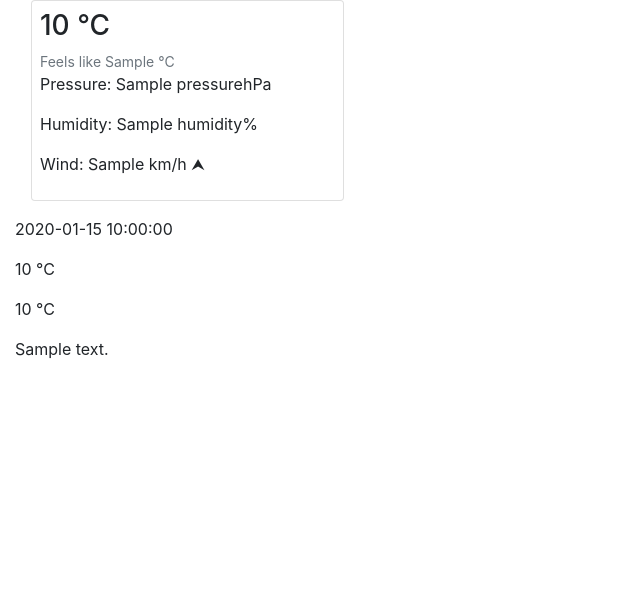
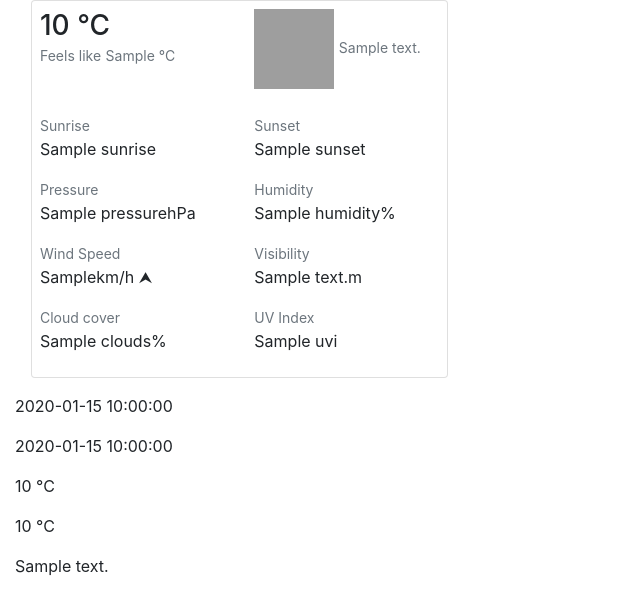
Before and after one commit to Akelly2/weather, a Flask app: template web/templates/location_view.html in a window 1280 px wide. Shown: the part 16-631 px from the top of the page, without its empty margins (0-640 px from the left). Run offline with Flask 2, Linux system fonts and the light colour scheme; the template is opened without the code that fills it: most values are stand-ins (such as "Sample title", 1, 10 or a date in 2020); parts of the project's set-up code (start-up, migrations or seed data) failed here and were passed over; some libraries are stand-ins or nearby versions; grey boxes are pictures that could not be loaded.

Commit message:
changed layout, added icons

```diff
--- a/data_pipeline/load_daily.py
+++ b/data_pipeline/load_daily.py
@@ -52,6 +52,7 @@ for filename in os.listdir('data_pipeline/data'):
 
             item["condition_name"] = item["weather"][0]["main"]
             item["condition_description"] = item["weather"][0]["description"]
+            item["icon"] = item["weather"][0]["icon"]
 
             del item["weather"]
             del item["temp"]
@@ -78,7 +79,7 @@ for filename in os.listdir('data_pipeline/data'):
             Clouds,Probability_of_Precipitation,UVI,Rain_mm,Snow_mm,
             Day_Temp,Min_Temp,Max_Temp,Night_Temp,Evening_Temp,
             Morning_Temp,Day_FL,Night_FL,Evening_FL,Morning_FL,Condition_Name,
-            Condition_Description,Location_Key,Current_or_Forecast) """
+            Condition_Description,Icon_Code,Location_Key,Current_or_Forecast) """
         sql = qb.create_insert_statement('Weather_Daily', column_string, sb.table_to_string(df_forecast))
         qe.execute_query(f"DELETE FROM weather_daily WHERE location_key = {key};")
         qe.execute_query(sql)
--- a/data_pipeline/load_hourly.py
+++ b/data_pipeline/load_hourly.py
@@ -43,6 +43,7 @@ for filename in os.listdir('data_pipeline/data'):
         # Conditions are reassigned as key-values
         data["current"]["condition_name"] = data["current"]["weather"][0]["main"]
         data["current"]["condition_description"] = data["current"]["weather"][0]["description"]
+        data["current"]["icon"] = data["current"]["weather"][0]["icon"]
 
         del data["current"]["weather"]
 
@@ -62,6 +63,7 @@ for filename in os.listdir('data_pipeline/data'):
 
             item["condition_name"] = item["weather"][0]["main"]
             item["condition_description"] = item["weather"][0]["description"]
+            item["icon"] = item["weather"][0]["icon"]
 
             del item["weather"]
 
@@ -87,7 +89,8 @@ for filename in os.listdir('data_pipeline/data'):
         print("Writing data.")
         column_string = """("datetime",Temperature,Feels_Like,Pressure,Humidity,Dew_Point,UVI,Clouds,
                             Visibility,Wind_Speed,Wind_Direction,Rain_mm,
-                            Snow_mm,Condition_Name,Condition_Description,Probability_of_Precipitation,Current_or_Forecast,Location_Key)"""
+                            Snow_mm,Condition_Name,Condition_Description,Icon_Code,
+                            Probability_of_Precipitation,Current_or_Forecast,Location_Key)"""
         sql = qb.create_insert_statement('Weather_Hourly', column_string, sb.table_to_string(df_combined))
         qe.execute_query(f"DELETE FROM weather_hourly WHERE location_key = {key};")
         qe.execute_query(sql)
--- a/data_pipeline/time.txt
+++ b/data_pipeline/time.txt
@@ -1 +1 @@
-2020-12-24 19:26:06.303333
+2020-12-26 21:30:15.400504
--- a/sql/Weather_Daily.sql
+++ b/sql/Weather_Daily.sql
@@ -1,3 +1,4 @@
+DROP TABLE Weather_Daily;
 CREATE TABLE Weather_Daily (
     "datetime" TIMESTAMP,
     Current_or_Forecast VARCHAR(15),
@@ -24,6 +25,7 @@ CREATE TABLE Weather_Daily (
     Snow_mm VARCHAR(100),
     Condition_Name VARCHAR(100),
     Condition_Description VARCHAR(100),
+    Icon_Code CHAR(3),
     Sunrise TIMESTAMP,
     Sunset TIMESTAMP
 );
--- a/sql/Weather_Hourly.sql
+++ b/sql/Weather_Hourly.sql
@@ -18,4 +18,5 @@ CREATE TABLE Weather_Hourly (
     Snow_mm VARCHAR(100),
     Condition_Name VARCHAR(100),
     Condition_Description VARCHAR(100),
+    Icon_Code CHAR(3)
 );
--- a/web/queries.py
+++ b/web/queries.py
@@ -1,6 +1,6 @@
 current_sql = """
     select
-        cast("datetime" as varchar(100)) datetime,
+        cast("datetime" + interval '1 second' * timezone_offset as varchar(100)) datetime,
         cast (Temperature as int) Temperature,
         cast (Feels_Like as int) Feels_Like,
         Pressure,
@@ -15,6 +15,7 @@ current_sql = """
         Snow_mm,
         Condition_Name,
         Condition_Description,
+        Icon_Code,
         Probability_of_Precipitation,
         Current_or_Forecast,
         l.Location_Key
@@ -40,6 +41,7 @@ hourly_sql = """
         Snow_mm,
         Condition_Name,
         Condition_Description,
+        Icon_Code,
         Probability_of_Precipitation,
         Current_or_Forecast,
         l.Location_Key
@@ -51,8 +53,8 @@ hourly_sql = """
 daily_sql = """
     select
         cast("datetime" as varchar(100)) as datetime,
-        cast(Sunrise as varchar(100)) sunrise,
-        cast(Sunset as varchar(100)) sunset,
+        to_char(Sunrise + interval '1 second' * timezone_offset, 'hh12:mi AM') sunrise,
+	    to_char(Sunset + interval '1 second' * timezone_offset, 'hh12:mi AM') sunset,
         Pressure,
         Humidity,
         Dew_Point,
--- a/web/templates/location_view.html
+++ b/web/templates/location_view.html
@@ -19,16 +19,72 @@
 <header>
 </header>
 <div class="container-fluid mt-2">
-    <section class="card m-3 p-2 col-3">
-        <h3> {{ current[0]['temperature'] }} <span>&#176</span>C </h3>
-        <small class="text-secondary"> Feels like {{ current[0]['feels_like'] }} <span>&#176</span>C </small>
+    <section class="card m-3 p-2 col-4">
 
-        <p class=""> Pressure: {{ current[0]['pressure'] }}hPa </p>
-        <p class=""> Humidity:  {{ current[0]['humidity'] }}% </p>
-        <p class=""> Wind: {{ current[0]['wind_speed'] }} km/h
-            <span style="display: inline-block;transform: rotate({{ current[0]['wind_direction'] }}deg);"> &#11165; </span>
-        </p>
+        <div class="row mb-4">
+            <div class="col-6 mb-0">
+                <h3 class="mb-0"> {{ current[0]['temperature'] }} <span>&#176</span>C </h3>
+                <small class="text-secondary">Feels like</small>
+                <small class="text-secondary"> {{ current[0]['feels_like'] }} <span>&#176</span>C </small>
+            </div>
+            <div class="col-6">
+                <img src=" {{ url_for('static', filename='icon/' + current[0]['icon_code'] + '@4x.png') }}" width="80" height="80" />
+                <small class="text-secondary"> {{ current[0]['condition_description'] }} </small>
+            </div>
+        </div>
+
+        <div class="row">
+            <div class="col-6">
+                <small class="text-secondary">Sunrise</small>
+                <p >{{ daily_forecast[0]['sunrise'] }}</p>
+            </div>
+            <div class="col-6">
+                <small class="text-secondary">Sunset</small>
+                <p> {{ daily_forecast[0]['sunset'] }}</p>
+            </div>
+        </div>
+
+        <div class="row">
+            <div class="col-6">
+                <small class="text-secondary">Pressure</small>
+                <p >{{ current[0]['pressure'] }}hPa</p>
+            </div>
+            <div class="col-6">
+                <small class="text-secondary">Humidity</small>
+                <p> {{ current[0]['humidity'] }}%</p>
+            </div>
+        </div>
+
+        <div class="row">
+            <div class="col-6">
+                <small class="text-secondary">Wind Speed</small>
+                <p >{{ current[0]['wind_speed'] }}km/h
+                    <span style="display: inline-block;transform: rotate({{ current[0]['wind_direction'] }}deg);">
+                        &#11165;
+                    </span>
+                </p>
+            </div>
+            <div class="col-6">
+                <small class="text-secondary">Visibility</small>
+                <p >{{ current[0]['visibility'] }}m</p>
+            </div>
+        </div>
+
+        <div class="row">
+            <div class="col-6">
+                <small class="text-secondary">Cloud cover</small>
+                <p >{{ current[0]['clouds'] }}%</p>
+            </div>
+            <div class="col-6">
+                <small class="text-secondary">UV Index</small>
+                <p> {{ current[0]['uvi'] }}</p>
+            </div>
+        </div>
+
     </section>
+    <p>{{ current[0]['datetime'] }}</p>
+
+    <section class="col-8"></section>
 
     <section>
         {% for item in daily_forecast %}
@@ -41,6 +97,7 @@
             </div>
         {% endfor %}
     </section>
+
 </div>
 </body>
 
```
Also changed, not shown: data_pipeline/gather_icons.py (added, +27 -0 lines).
